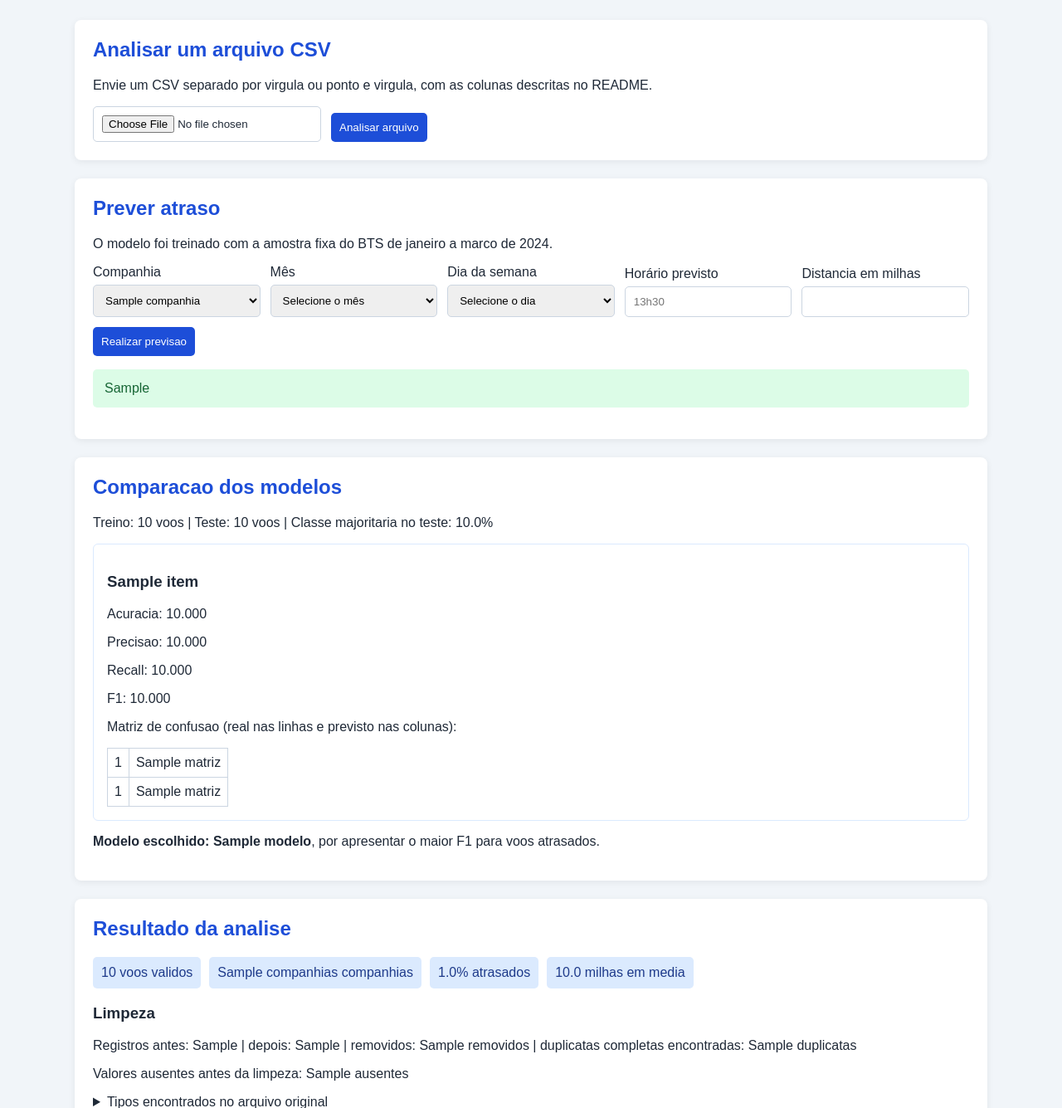
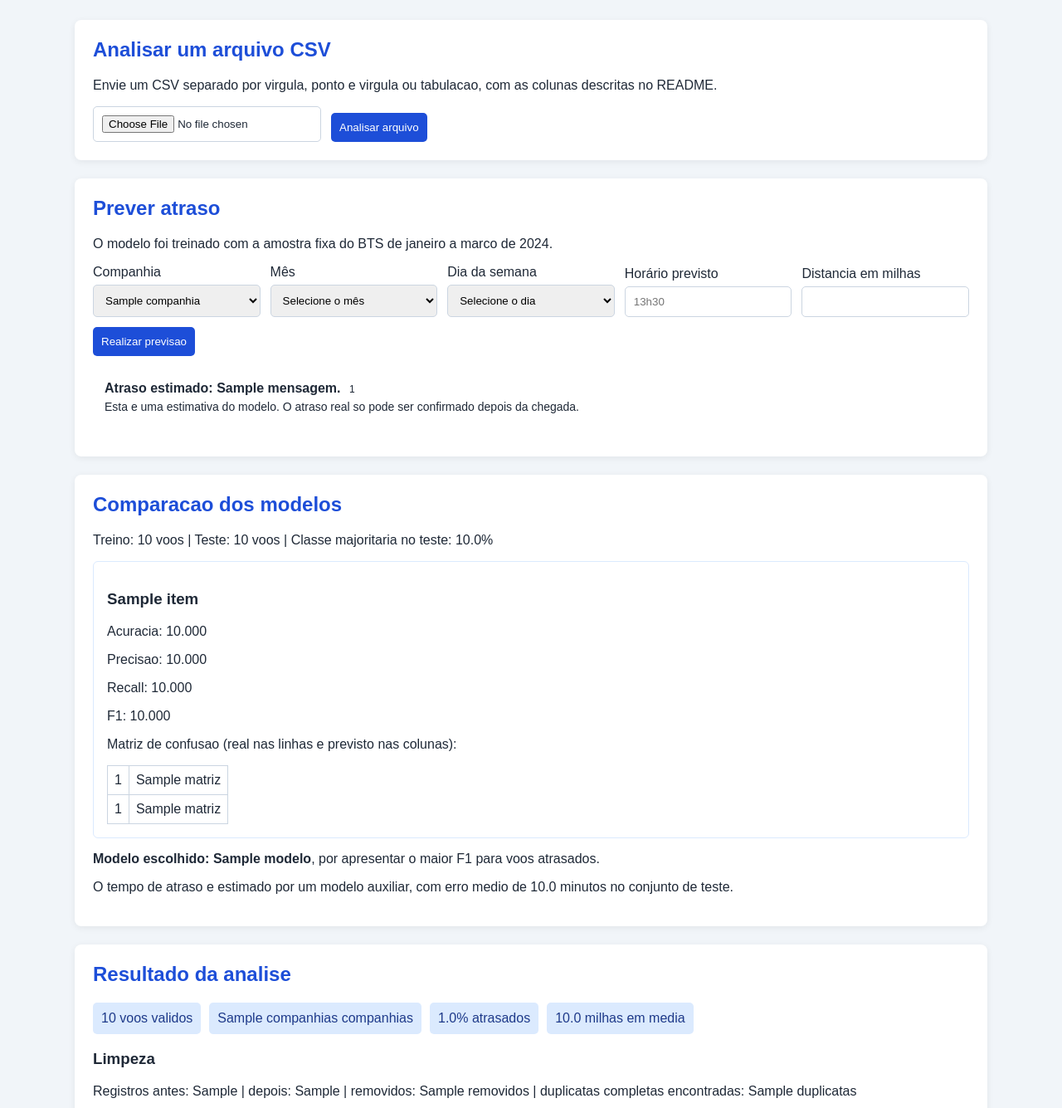
Before and after one commit to FelipeKadanos/Trab_Final_Py, a Flask app: template templates/index.html in a window 1280 px wide. Shown: the part 119-1454 px from the top of the page at 83% size. Run offline with Flask 3, Linux system fonts and the light colour scheme; the template is opened without the code that fills it: most values are stand-ins (such as "Sample title", 1, 10 or a date in 2020).

Commit message:
feat: codigo entregavel

```diff
--- a/app.py
+++ b/app.py
@@ -21,6 +21,42 @@ def carregar_modelo():
 
 
 MODELO = carregar_modelo()
+
+
+# Define o texto e a cor de acordo com os minutos estimados de atraso.
+def preparar_resultado_atraso(previsao):
+    minutos = max(0, round(previsao))
+
+    if minutos > 60:
+        classe = "resultado-vermelho"
+    elif minutos > 30:
+        classe = "resultado-laranja"
+    elif minutos > 15:
+        classe = "resultado-amarelo"
+    else:
+        classe = "resultado-verde"
+
+    horas = minutos // 60
+    minutos_restantes = minutos % 60
+
+    if minutos == 0:
+        mensagem = "Sem atraso estimado"
+    elif horas == 0:
+        mensagem = f"{minutos_restantes} minuto" if minutos_restantes == 1 else f"{minutos_restantes} minutos"
+    else:
+        texto_horas = f"{horas} hora" if horas == 1 else f"{horas} horas"
+        if minutos_restantes == 0:
+            mensagem = texto_horas
+        else:
+            texto_minutos = f"{minutos_restantes} minuto" if minutos_restantes == 1 else f"{minutos_restantes} minutos"
+            mensagem = texto_horas + " e " + texto_minutos
+
+    return {
+        "mensagem": mensagem,
+        "classe": classe,
+        "minutos": minutos,
+        "total_minutos": f"{minutos} minuto" if minutos == 1 else f"{minutos} minutos",
+    }
 
 
 def dados_pagina(erro=None, resultado_previsao=None, analise=None):
@@ -74,9 +110,9 @@ def prever():
         if distancia <= 0:
             raise ValueError("A distancia precisa ser maior que zero.")
 
-        previsao = prever_atraso(MODELO["modelo"], companhia, mes, dia_semana, horario, distancia)
-        mensagem = "O voo provavelmente chegara com 15 minutos ou mais de atraso." if previsao == 1 else "O voo provavelmente chegara com menos de 15 minutos de atraso."
-        return render_template("index.html", **dados_pagina(resultado_previsao=mensagem))
+        previsao = prever_atraso(MODELO["modelo_minutos"], companhia, mes, dia_semana, horario, distancia)
+        resultado = preparar_resultado_atraso(previsao)
+        return render_template("index.html", **dados_pagina(resultado_previsao=resultado))
     except ValueError as erro:
         return render_template("index.html", **dados_pagina(erro=str(erro)))
 
--- a/dados.py
+++ b/dados.py
@@ -3,6 +3,7 @@ import csv
 import io
 import os
 import tempfile
+import unicodedata
 
 os.environ.setdefault("MPLCONFIGDIR", os.path.join(tempfile.gettempdir(), "matplotlib-cache"))
 import matplotlib
@@ -15,6 +16,24 @@ COLUNAS_OBRIGATORIAS = [
     "Year", "Month", "DayofWeek", "Reporting_Airline", "CRSDepTime",
     "Distance", "Cancelled", "Diverted", "ArrDelay",
 ]
+
+NOMES_COLUNAS = {
+    "year": "Year", "ano": "Year",
+    "month": "Month", "mes": "Month",
+    "dayofweek": "DayofWeek", "diadasemana": "DayofWeek",
+    "reportingairline": "Reporting_Airline", "companhia": "Reporting_Airline", "companhiaaerea": "Reporting_Airline",
+    "crsdeptime": "CRSDepTime", "horarioprevisto": "CRSDepTime", "horariopartida": "CRSDepTime",
+    "distance": "Distance", "distancia": "Distance",
+    "cancelled": "Cancelled", "cancelado": "Cancelled",
+    "diverted": "Diverted", "desviado": "Diverted",
+    "arrdelay": "ArrDelay", "atraso": "ArrDelay", "atrasochegada": "ArrDelay",
+}
+
+
+def _normalizar_nome_coluna(nome):
+    texto = unicodedata.normalize("NFKD", str(nome)).encode("ascii", "ignore").decode("ascii")
+    texto = "".join(caractere for caractere in texto.lower() if caractere.isalnum())
+    return NOMES_COLUNAS.get(texto, str(nome).strip())
 
 
 # Le o arquivo enviado e verifica o formato antes de iniciar a analise.
@@ -32,18 +51,35 @@ def ler_csv(arquivo):
     try:
         texto = conteudo.decode("utf-8-sig")
     except UnicodeDecodeError:
-        raise ValueError("O arquivo precisa estar no formato UTF-8.")
+        # Alguns arquivos salvos pelo Excel no Windows utilizam esta codificacao.
+        texto = conteudo.decode("latin-1")
 
     try:
-        amostra = texto[:4096]
-        separador = csv.Sniffer().sniff(amostra, delimiters=",;").delimiter
-        dados = pd.read_csv(io.StringIO(texto), sep=separador)
-    except (csv.Error, pd.errors.ParserError, pd.errors.EmptyDataError):
-        raise ValueError("Nao foi possivel ler o CSV. Use virgula ou ponto e virgula como separador.")
+        linhas = texto.splitlines()
+        if linhas and linhas[0].strip().lower() in ["sep=,", "sep=;", "sep=\\t"]:
+            texto = "\n".join(linhas[1:])
+
+        # Testamos os separadores aceitos e usamos aquele que encontrou mais colunas.
+        tentativas = []
+        for separador in [",", ";", "\t"]:
+            try:
+                tentativas.append(pd.read_csv(io.StringIO(texto), sep=separador))
+            except (pd.errors.ParserError, pd.errors.EmptyDataError):
+                pass
+        if not tentativas:
+            raise ValueError
+        dados = max(tentativas, key=lambda tentativa: len(tentativa.columns))
+        dados = dados.rename(columns={coluna: _normalizar_nome_coluna(coluna) for coluna in dados.columns})
+    except ValueError:
+        raise ValueError("Nao foi possivel ler o CSV. Use virgula, ponto e virgula ou tabulacao como separador.")
 
     colunas_ausentes = [coluna for coluna in COLUNAS_OBRIGATORIAS if coluna not in dados.columns]
     if colunas_ausentes:
-        raise ValueError("Colunas obrigatorias ausentes: " + ", ".join(colunas_ausentes))
+        encontradas = ", ".join(str(coluna) for coluna in dados.columns)
+        raise ValueError(
+            "Colunas obrigatorias ausentes: " + ", ".join(colunas_ausentes)
+            + ". Colunas encontradas no arquivo: " + encontradas
+        )
 
     return dados
 
--- a/modelo.py
+++ b/modelo.py
@@ -1,7 +1,8 @@
 import pandas as pd
 from sklearn.compose import ColumnTransformer
 from sklearn.linear_model import LogisticRegression
-from sklearn.metrics import accuracy_score, confusion_matrix, f1_score, precision_score, recall_score
+from sklearn.ensemble import RandomForestRegressor
+from sklearn.metrics import accuracy_score, confusion_matrix, f1_score, mean_absolute_error, precision_score, recall_score
 from sklearn.model_selection import train_test_split
 from sklearn.pipeline import Pipeline
 from sklearn.preprocessing import OneHotEncoder, StandardScaler
@@ -62,8 +63,21 @@ def treinar_modelos(dados):
     # Em caso de empate, a arvore aparece primeiro e permanece escolhida.
     escolhido = max(resultados, key=lambda resultado: resultado["f1"])
 
+    # Este modelo adicional estima quantos minutos o voo pode atrasar.
+    # A classificacao continua sendo comparada acima, conforme o tema do trabalho.
+    y_minutos_treino = dados.loc[X_treino.index, "ArrDelay"]
+    y_minutos_teste = dados.loc[X_teste.index, "ArrDelay"]
+    modelo_minutos = Pipeline([
+        ("preparo", _criar_preparo()),
+        ("modelo", RandomForestRegressor(n_estimators=100, max_depth=10, min_samples_leaf=5, random_state=42, n_jobs=-1)),
+    ])
+    modelo_minutos.fit(X_treino, y_minutos_treino)
+    minutos_previstos = modelo_minutos.predict(X_teste)
+
     return {
         "modelo": escolhido["modelo"],
+        "modelo_minutos": modelo_minutos,
+        "mae_minutos": mean_absolute_error(y_minutos_teste, minutos_previstos),
         "nome_escolhido": escolhido["nome"],
         "resultados": resultados,
         "tamanho_treino": len(X_treino),
@@ -81,4 +95,4 @@ def prever_atraso(modelo, companhia, mes, dia_semana, horario_minutos, distancia
         "HorarioMinutos": horario_minutos,
         "Distance": distancia,
     }])
-    return int(modelo.predict(entrada)[0])
+    return float(modelo.predict(entrada)[0])
--- a/static/style.css
+++ b/static/style.css
@@ -13,7 +13,12 @@ button { border: 0; color: white; cursor: pointer; background: #1d4ed8; }
 button:hover { background: #1e40af; }
 .mensagem { margin: 16px 0; padding: 14px; border-radius: 5px; }
 .erro { color: #991b1b; background: #fee2e2; }
-.sucesso { color: #166534; background: #dcfce7; }
+.resultado-verde { color: #166534; background: #dcfce7; border: 1px solid #86efac; }
+.resultado-amarelo { color: #854d0e; background: #fef9c3; border: 1px solid #fde047; }
+.resultado-laranja { color: #9a3412; background: #ffedd5; border: 1px solid #fb923c; }
+.resultado-vermelho { color: #991b1b; background: #fee2e2; border: 1px solid #f87171; }
+.total-minutos { margin-left: 6px; font-size: 12px; font-weight: normal; }
+.aviso-estimativa { display: block; margin-top: 5px; font-size: 14px; }
 .modelos { display: grid; grid-template-columns: repeat(auto-fit, minmax(250px, 1fr)); gap: 16px; }
 .modelos article { padding: 16px; border: 1px solid #dbeafe; border-radius: 6px; }
 .modelos table, .tabela { border-collapse: collapse; }
--- a/templates/index.html
+++ b/templates/index.html
@@ -17,7 +17,7 @@
 
         <section>
             <h2>Analisar um arquivo CSV</h2>
-            <p>Envie um CSV separado por virgula ou ponto e virgula, com as colunas descritas no README.</p>
+            <p>Envie um CSV separado por virgula, ponto e virgula ou tabulacao, com as colunas descritas no README.</p>
             <form action="{{ url_for('analisar') }}" method="post" enctype="multipart/form-data">
                 <input type="file" name="arquivo" accept=".csv" required>
                 <button type="submit">Analisar arquivo</button>
@@ -68,7 +68,13 @@
                 <label>Distancia em milhas<input type="number" name="distancia" min="1" step="0.1" required></label>
                 <button type="submit">Realizar previsao</button>
             </form>
-            {% if resultado_previsao %}<div class="mensagem sucesso">{{ resultado_previsao }}</div>{% endif %}
+            {% if resultado_previsao %}
+            <div class="mensagem {{ resultado_previsao.classe }}">
+                <strong>Atraso estimado: {{ resultado_previsao.mensagem }}.</strong>
+                <span class="total-minutos">{{ resultado_previsao.total_minutos }}</span>
+                <span class="aviso-estimativa">Esta e uma estimativa do modelo. O atraso real so pode ser confirmado depois da chegada.</span>
+            </div>
+            {% endif %}
         </section>
 
         <section>
@@ -88,6 +94,7 @@
                 {% endfor %}
             </div>
             <p><strong>Modelo escolhido: {{ modelo.nome_escolhido }}</strong>, por apresentar o maior F1 para voos atrasados.</p>
+            <p>O tempo de atraso e estimado por um modelo auxiliar, com erro medio de {{ '%.1f'|format(modelo.mae_minutos) }} minutos no conjunto de teste.</p>
         </section>
 
         {% if analise %}
```
Also changed, not shown: tests/test_aplicacao.py (+26 -0 lines), README.md.
